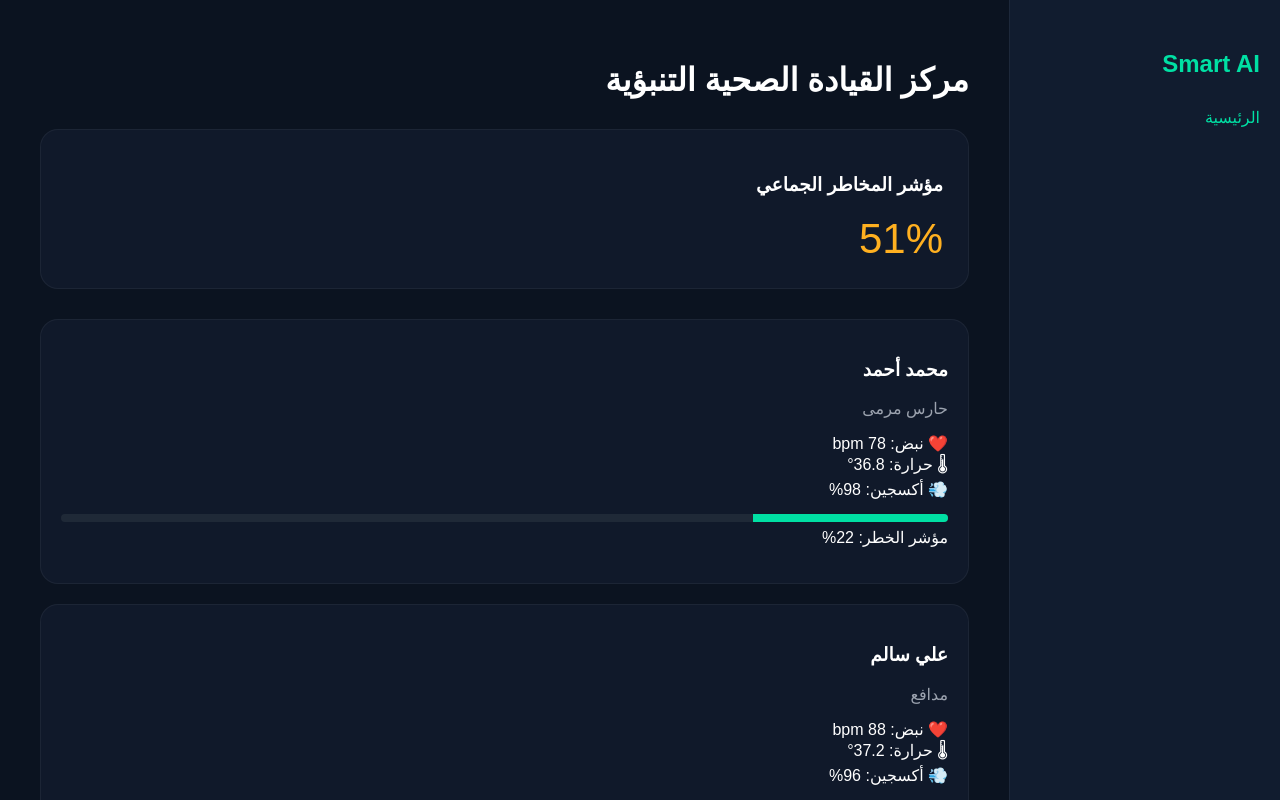
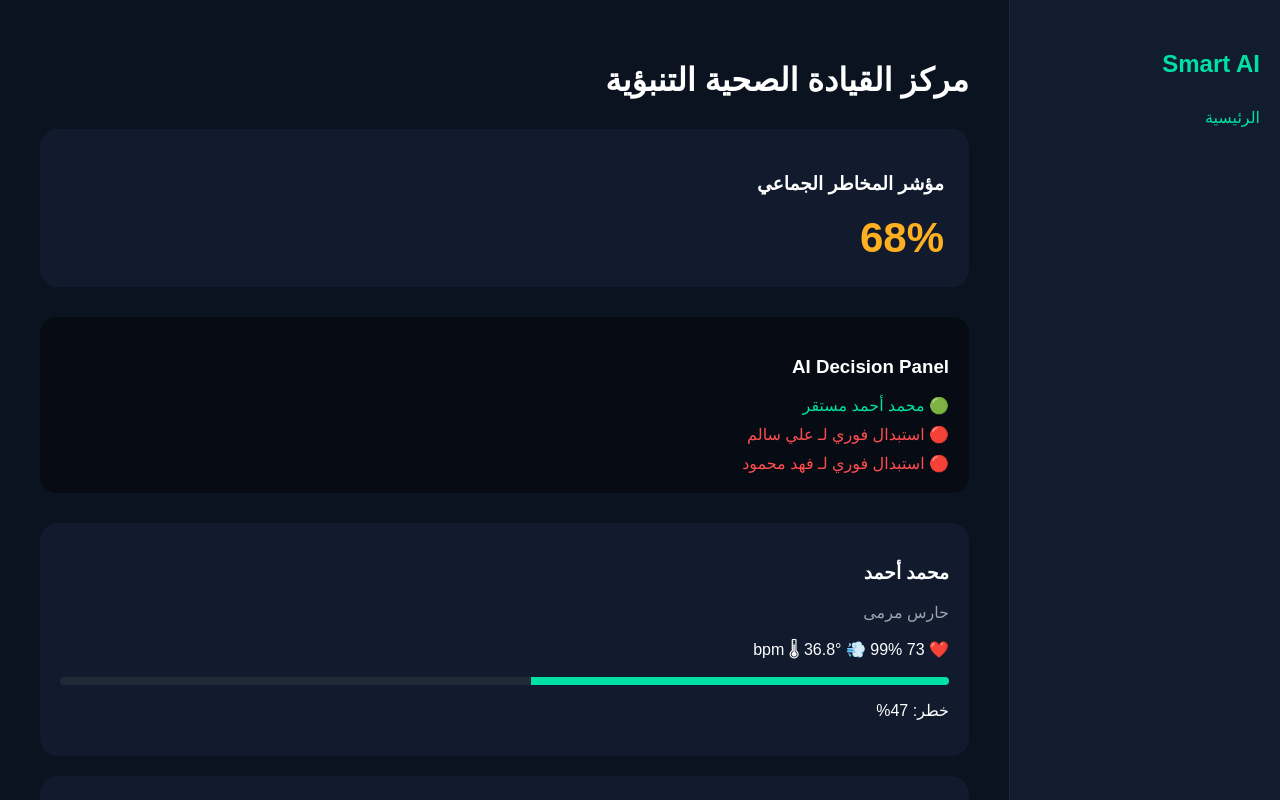
Before and after one commit to jkg9rmd8td-blip/smart-pro, a React (Vite) app: page /#/ in a window 1280 px wide. Shown: the top 800 px of the page. Built offline with nearby package versions, Linux system fonts and the light colour scheme.

Commit message:
Update Dashboard.jsx

```diff
--- a/src/pages/Dashboard.jsx
+++ b/src/pages/Dashboard.jsx
@@ -1,95 +1,150 @@
-import { motion } from "framer-motion";
+import { useState, useEffect } from "react";
+import { useNavigate } from "react-router-dom";
 
-const players = [
-  { name: "محمد أحمد", position: "حارس مرمى", heartRate: 78, temp: 36.8, oxygen: 98, risk: 22 },
-  { name: "علي سالم", position: "مدافع", heartRate: 88, temp: 37.2, oxygen: 96, risk: 55 },
-  { name: "فهد محمود", position: "مهاجم", heartRate: 95, temp: 37.5, oxygen: 94, risk: 76 },
+const initialPlayers = [
+  { id: 1, name: "محمد أحمد", position: "حارس مرمى", heartRate: 78, temp: 36.8, oxygen: 98 },
+  { id: 2, name: "علي سالم", position: "مدافع", heartRate: 88, temp: 37.2, oxygen: 96 },
+  { id: 3, name: "فهد محمود", position: "مهاجم", heartRate: 95, temp: 37.5, oxygen: 94 },
 ];
 
+const calculateRisk = (p) => {
+  return Math.min(
+    100,
+    Math.round(
+      (p.heartRate * 0.4) +
+      ((p.temp - 36) * 20) +
+      ((100 - p.oxygen) * 2)
+    )
+  );
+};
+
 export default function Dashboard() {
+  const navigate = useNavigate();
+
+  const [players, setPlayers] = useState(
+    initialPlayers.map(p => ({ ...p, risk: calculateRisk(p) }))
+  );
+
+  useEffect(() => {
+    const interval = setInterval(() => {
+      setPlayers(prev =>
+        prev.map(p => {
+          const newHR = p.heartRate + (Math.random() * 6 - 3);
+          const newTemp = p.temp + (Math.random() * 0.2 - 0.1);
+          const newO2 = p.oxygen + (Math.random() * 2 - 1);
+
+          const updated = {
+            ...p,
+            heartRate: Math.round(newHR),
+            temp: parseFloat(newTemp.toFixed(1)),
+            oxygen: Math.round(newO2)
+          };
+
+          return { ...updated, risk: calculateRisk(updated) };
+        })
+      );
+    }, 2000);
+
+    return () => clearInterval(interval);
+  }, []);
 
   const avgRisk =
     players.reduce((sum, p) => sum + p.risk, 0) / players.length;
 
+  const getColor = (risk) => {
+    if (risk > 75) return "#ff4d4f";
+    if (risk > 50) return "#ffb020";
+    return "#00e0a4";
+  };
+
   return (
     <div>
-      <h1 style={{ marginBottom: 30 }}>مركز القيادة الصحية التنبؤية</h1>
 
-      {/* مؤشر الخطر الجماعي */}
-      <div
-        style={{
-          background: "rgba(20,30,50,0.6)",
+      <h1>مركز القيادة الصحية التنبؤية</h1>
+
+      {/* مؤشر جماعي */}
+      <div style={{
+        marginTop: 30,
+        background: "rgba(20,30,50,0.7)",
         padding: 25,
-          borderRadius: 18,
-          marginBottom: 30,
-          border: "1px solid rgba(255,255,255,0.05)"
-        }}
-      >
+        borderRadius: 18
+      }}>
         <h3>مؤشر المخاطر الجماعي</h3>
         <div style={{
           fontSize: 42,
-          color:
-            avgRisk > 70
-              ? "#ff4d4f"
-              : avgRisk > 40
-              ? "#ffb020"
-              : "#00e0a4"
+          fontWeight: "bold",
+          color: getColor(avgRisk)
         }}>
           {Math.round(avgRisk)}%
         </div>
       </div>
 
+      {/* AI Panel */}
+      <div style={{
+        marginTop: 30,
+        padding: 20,
+        background: "rgba(0,0,0,0.4)",
+        borderRadius: 16
+      }}>
+        <h3>AI Decision Panel</h3>
+
+        {players.map(p => (
+          <div key={p.id} style={{ marginTop: 10 }}>
+            {p.risk > 75 && (
+              <div style={{ color: "#ff4d4f" }}>
+                🔴 استبدال فوري لـ {p.name}
+              </div>
+            )}
+            {p.risk > 50 && p.risk <= 75 && (
+              <div style={{ color: "#ffb020" }}>
+                🟠 تقليل الحمل على {p.name}
+              </div>
+            )}
+            {p.risk <= 50 && (
+              <div style={{ color: "#00e0a4" }}>
+                🟢 {p.name} مستقر
+              </div>
+            )}
+          </div>
+        ))}
+      </div>
+
       {/* كروت اللاعبين */}
-      <div style={{ display: "grid", gap: 20 }}>
-        {players.map((player, i) => (
-          <motion.div
-            key={i}
-            initial={{ opacity: 0, y: 20 }}
-            animate={{ opacity: 1, y: 0 }}
-            transition={{ duration: 0.4, delay: i * 0.1 }}
+      <div style={{ display: "grid", gap: 20, marginTop: 30 }}>
+        {players.map(player => (
+          <div
+            key={player.id}
+            onClick={() => navigate(`/player/${player.id}`)}
             style={{
-              background: "rgba(20,30,50,0.6)",
+              cursor: "pointer",
+              background: "rgba(20,30,50,0.7)",
               padding: 20,
-              borderRadius: 18,
-              border: "1px solid rgba(255,255,255,0.05)"
+              borderRadius: 18
             }}
           >
             <h3>{player.name}</h3>
             <p style={{ color: "#9ca3af" }}>{player.position}</p>
 
-            <div style={{ marginTop: 12 }}>
-              <div>❤️ نبض: {player.heartRate} bpm</div>
-              <div>🌡 حرارة: {player.temp}°</div>
-              <div>💨 أكسجين: {player.oxygen}%</div>
-            </div>
+            ❤️ {player.heartRate} bpm
+            🌡 {player.temp}°
+            💨 {player.oxygen}%
 
-            {/* مؤشر خطر فردي */}
-            <div
-              style={{
-                marginTop: 15,
+            <div style={{
+              marginTop: 12,
               height: 8,
               background: "#1f2937",
               borderRadius: 10,
               overflow: "hidden"
-              }}
-            >
-              <div
-                style={{
+            }}>
+              <div style={{
                 width: `${player.risk}%`,
                 height: "100%",
-                  transition: "0.5s",
-                  background:
-                    player.risk > 70
-                      ? "#ff4d4f"
-                      : player.risk > 40
-                      ? "#ffb020"
-                      : "#00e0a4"
-                }}
-              />
+                background: getColor(player.risk)
+              }} />
             </div>
 
-            <p style={{ marginTop: 6 }}>مؤشر الخطر: {player.risk}%</p>
-          </motion.div>
+            <p>خطر: {player.risk}%</p>
+          </div>
         ))}
       </div>
     </div>
```
Lines whose indentation alone changed are shown as unchanged.
